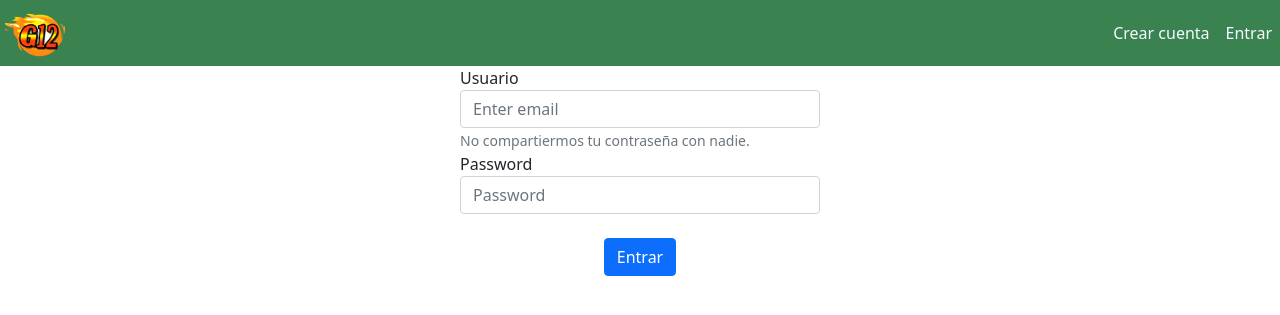
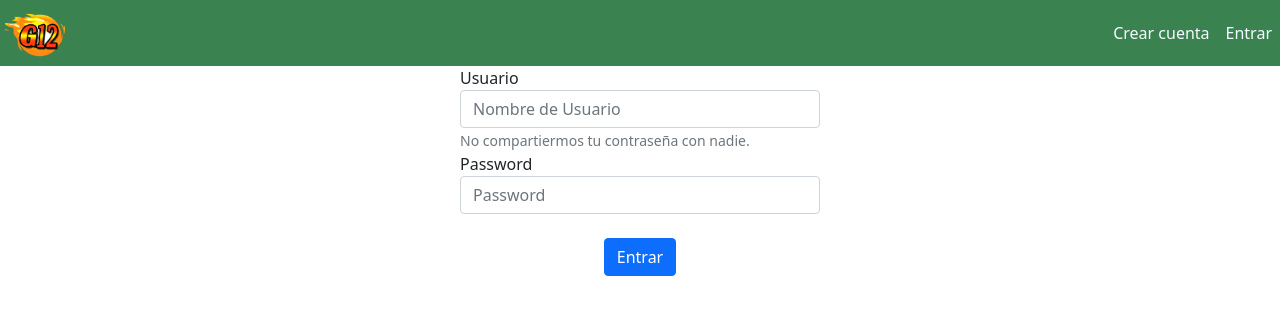
Before and after one commit to gonzalov85/Aplicativo1, a Django app: page /login/ in a window 1280 px wide. Shown: the top 315 px of the page. Run offline with Django 3.2, Linux system fonts and the light colour scheme; some libraries are stand-ins or nearby versions.

Commit message:
Update login.html

```diff
--- a/templates/Usuario/login.html
+++ b/templates/Usuario/login.html
@@ -18,7 +18,7 @@
         {% csrf_token %}
         <div class="form-group"  style= "text-align: left;">
         <label for="exampleInputUser1" class="form-group">Usuario</label>
-        <input style= "text-align: left;" type="text" name = "username" class="form-control" id="exampleInputUser1" aria-describedby="emailHelp" placeholder="Enter email">
+        <input style= "text-align: left;" type="text" name = "username" class="form-control" id="exampleInputUser1" aria-describedby="Usuario" placeholder="Nombre de Usuario">
         <small id="emailHelp" class="form-text text-muted">No compartiermos tu contraseña con nadie.</small>
         </div>
         <div class="form-group"  style= "text-align: left;">
```
